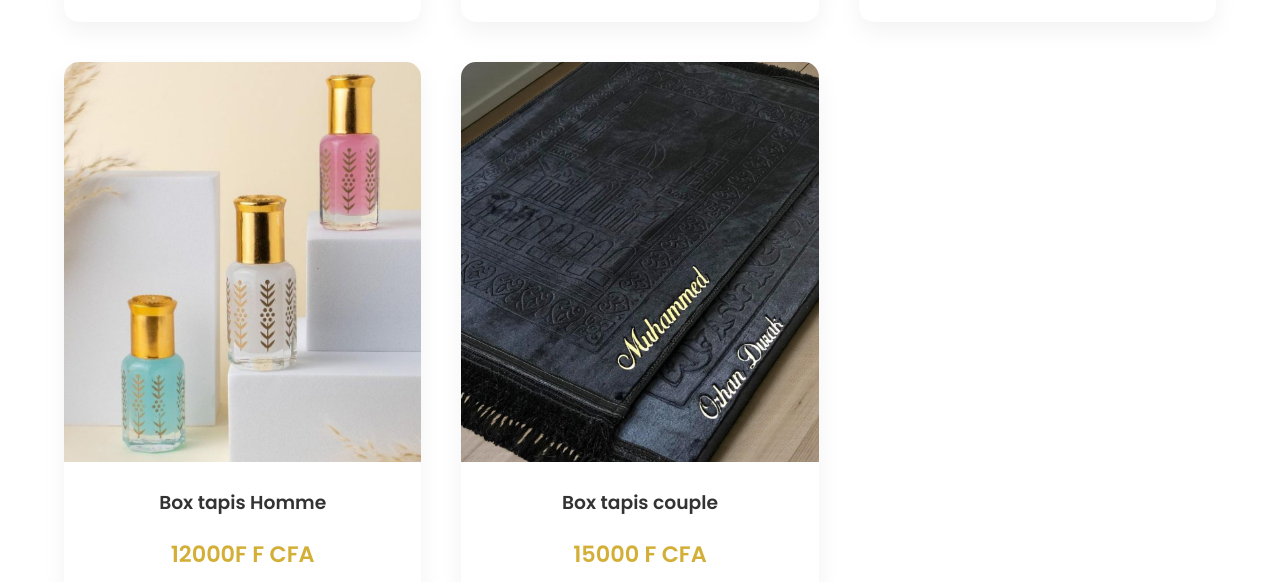
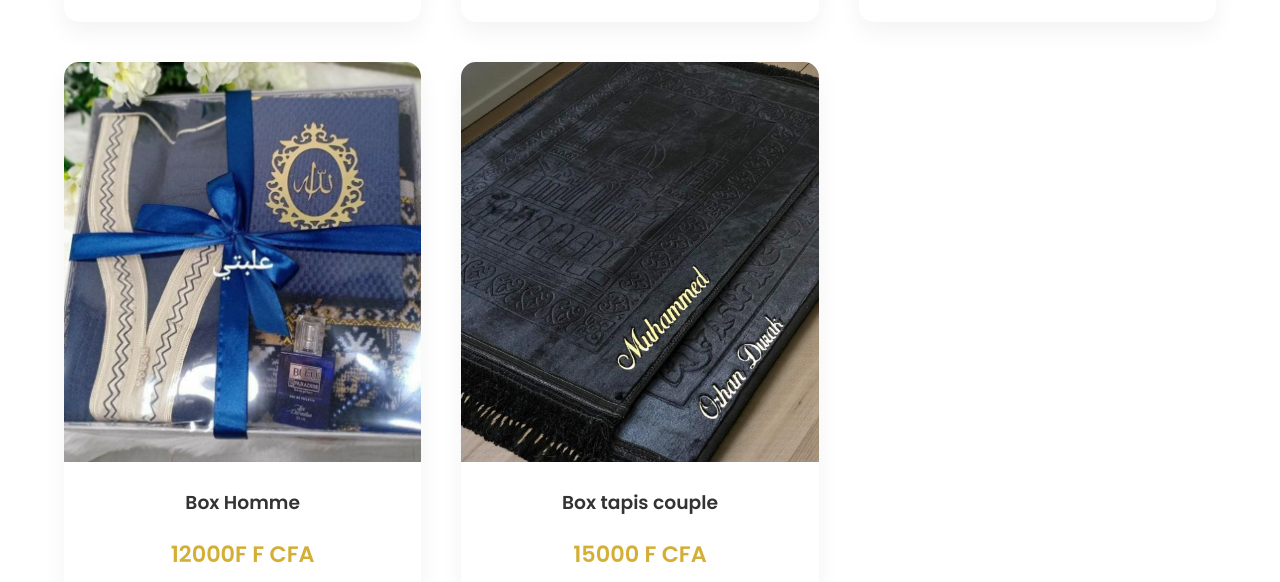
Before and after one commit to ndeyeaissatou04/Noor-hijab, a plain HTML site: page index.html in a window 1280 px wide. Shown: the part 4023-4605 px from the top of the page. Drawn offline with nearby package versions, Linux system fonts and the light colour scheme; a web font is replaced by a local one.

Commit message:
Update index.html

```diff
--- a/index.html
+++ b/index.html
@@ -404,8 +404,8 @@
             </div>
 
              <div class="product-card" data-cat="accessoires">
-                <img src="img/Musc.jpg" class="product-img" alt="Accessoire voile">
-                <h3>Box tapis Homme</h3>
+                <img src="img/Box pour homme.jpg" class="product-img" alt="Accessoire voile">
+                <h3>Box Homme</h3>
                 <span class="price">12000F F CFA</span>
                 <a href="https://wa.me/221787056433?text=Bonjour, je souhaite commander un box pour homme." class="btn-whatsapp">
                     <i class="fab fa-whatsapp"></i> Commander
```
